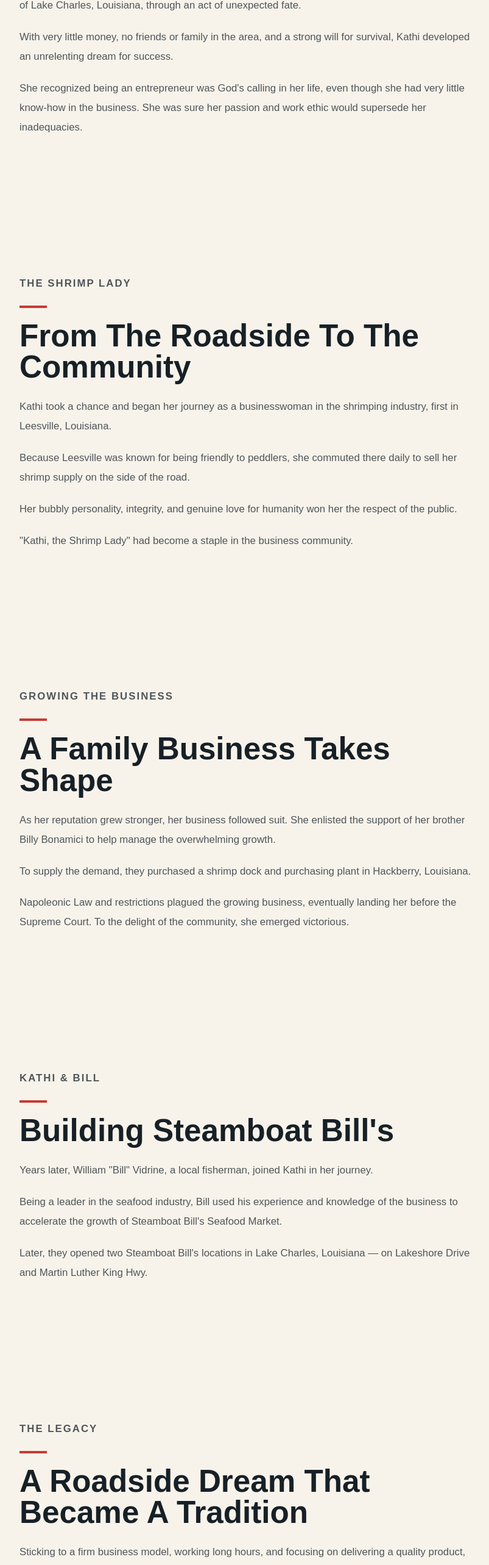
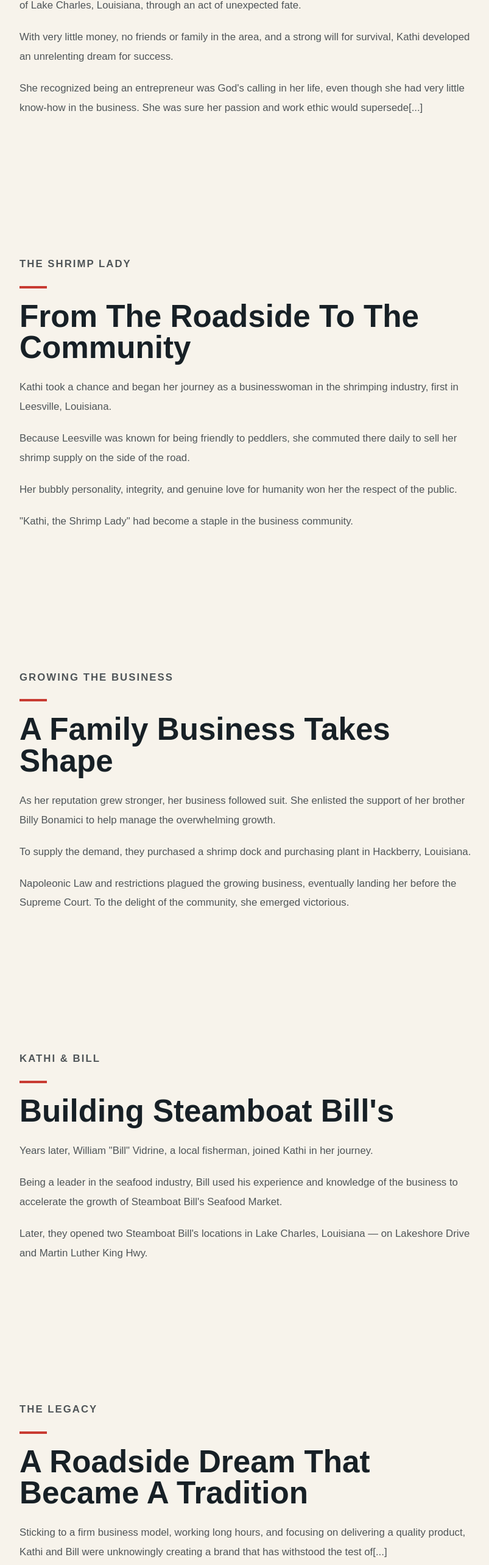
Before and after one commit to zwebb21/steamboat-bills, a React (Vite) app: page /story in a window 1280 px wide. Shown: the part 914-3480 px from the top of the page at 61% size, without its empty margins (108-911 px from the left). Built offline with nearby package versions, Linux system fonts and the light colour scheme.

Commit message:
Update quickActions.order link to external order.online URL

```diff
--- a/src/data/siteContent.js
+++ b/src/data/siteContent.js
@@ -16,7 +16,7 @@ const siteContent = {
       {
         title: "Order Online",
         description: "Place your order online.",
-        link: "#"
+        link: "https://order.online/business/11291629/store/712727?utm_source=chatgpt.com&pickup=true&redirected=true"
       },
       {
         title: "Delivery",
@@ -81,7 +81,7 @@ const siteContent = {
 
               "With very little money, no friends or family in the area, and a strong will for survival, Kathi developed an unrelenting dream for success.",
 
-              "She recognized being an entrepreneur was God's calling in her life, even though she had very little know-how in the business. She was sure her passion and work ethic would supersede her inadequacies."
+              "She recognized being an entrepreneur was God's calling in her life, even though she had very little know-how in the business. She was sure her passion and work ethic would supersede[...]"
             ]
           },
 
@@ -127,9 +127,9 @@ const siteContent = {
             eyebrow: "The Legacy",
             title: "A Roadside Dream That Became A Tradition",
             paragraphs: [
-              "Sticking to a firm business model, working long hours, and focusing on delivering a quality product, Kathi and Bill were unknowingly creating a brand that has withstood the test of time.",
+              "Sticking to a firm business model, working long hours, and focusing on delivering a quality product, Kathi and Bill were unknowingly creating a brand that has withstood the test of[...]",
 
-              "The success of Steamboat Bill's is credited to God, our loyal customers, our hard-working staff, the founding family, and most importantly the roadside peddler's dream of Kathi Bonamici Vidrine.",
+              "The success of Steamboat Bill's is credited to God, our loyal customers, our hard-working staff, the founding family, and most importantly the roadside peddler's dream of Kathi Bon[...]",
 
               "With the support of everyone involved in the journey, Steamboat Bill's has gained the reputation that it maintains in the restaurant industry.",
 
```
